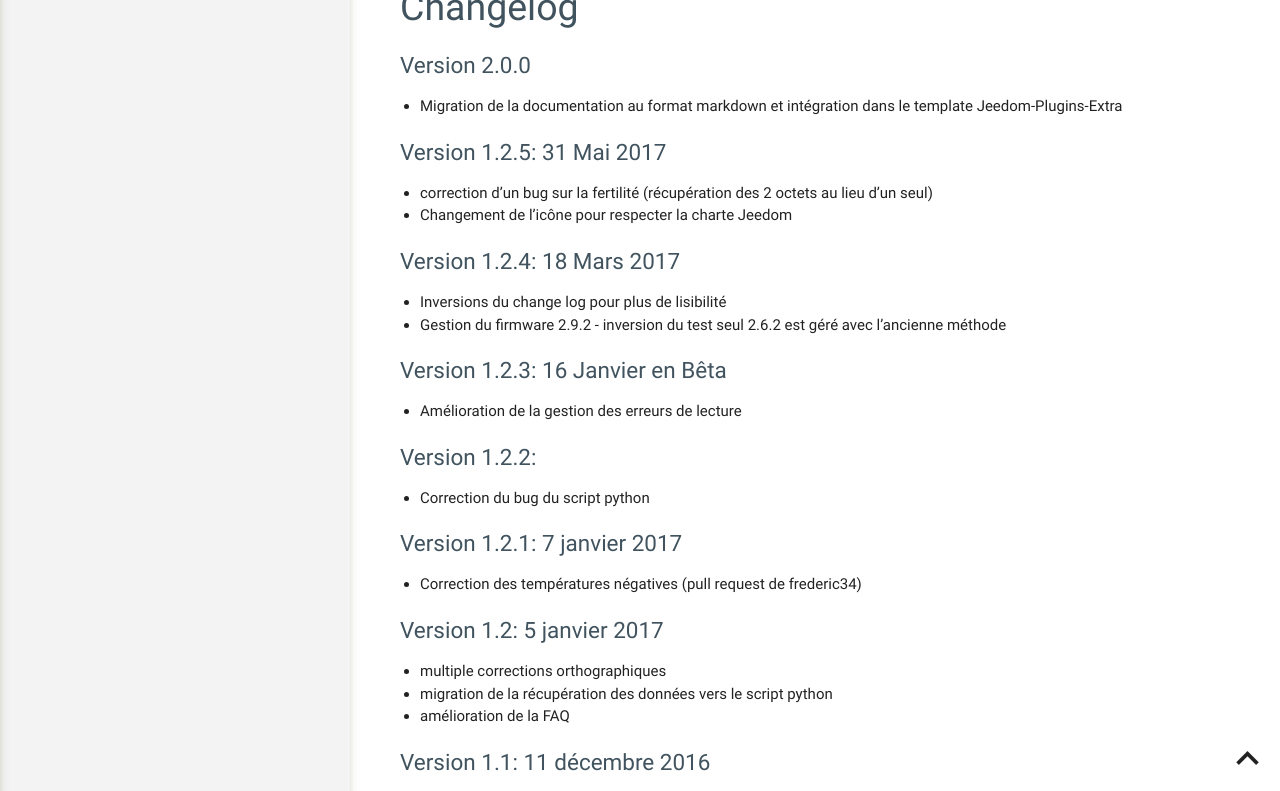
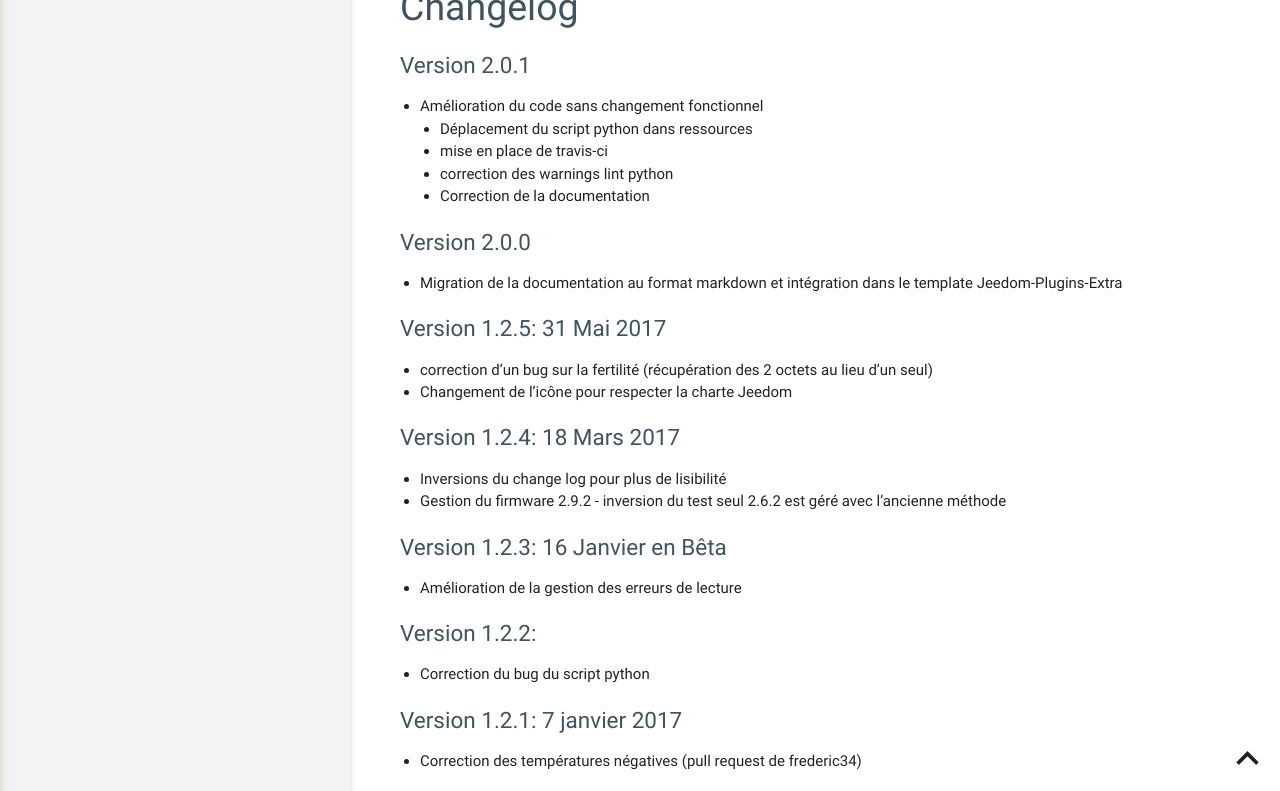
Before and after one commit to NextDom/plugin-MiFlora, a Jekyll site: the page built from docs/fr_FR/changelog.md, in a window 1280 px wide and 900 px high, cut to the strip 109-900 px from the top of the window. Built offline with Jekyll 4.4.1, drawn with Linux system fonts in a browser that asks for light colours; our own code applies the rules of GitHub Pages for plain Markdown files.

Commit message:
fix + maj 2.0.1

```diff
--- a/docs/fr_FR/changelog.md
+++ b/docs/fr_FR/changelog.md
@@ -1,4 +1,12 @@
 # Changelog
+
+### Version 2.0.1
+* Amélioration du code sans changement fonctionnel
+  * Déplacement du script python dans ressources
+  * mise en place de travis-ci
+  * correction des warnings lint python
+  * Correction de la documentation
+
 ### Version 2.0.0
 
 * Migration de la documentation au format markdown et intégration dans le template Jeedom-Plugins-Extra
```
Also changed, not shown: ISSUE_TEMPLATE.md (+1 -1 lines), plugin_info/info.json (+10 -10 lines), 3rparty/getMiFloraData.py (line endings or trailing spaces), 1 other file.
